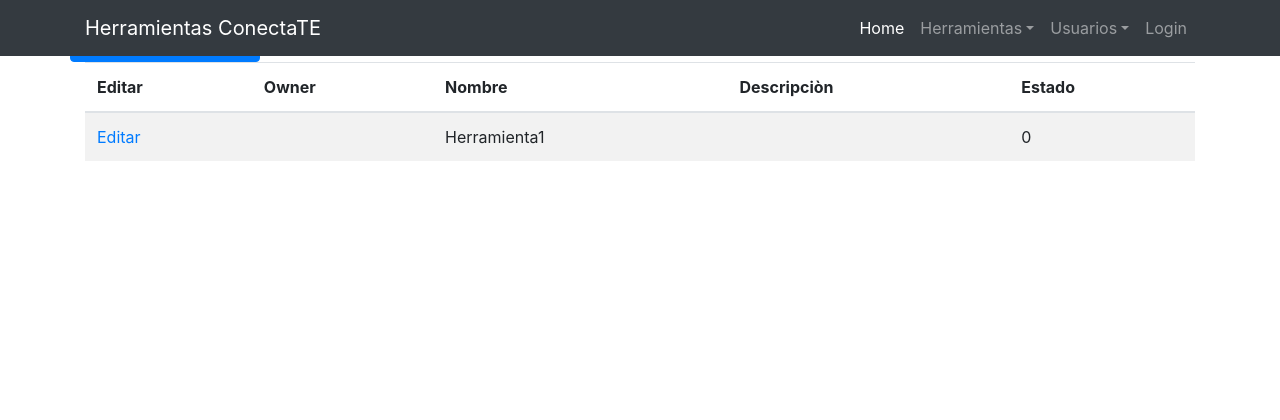
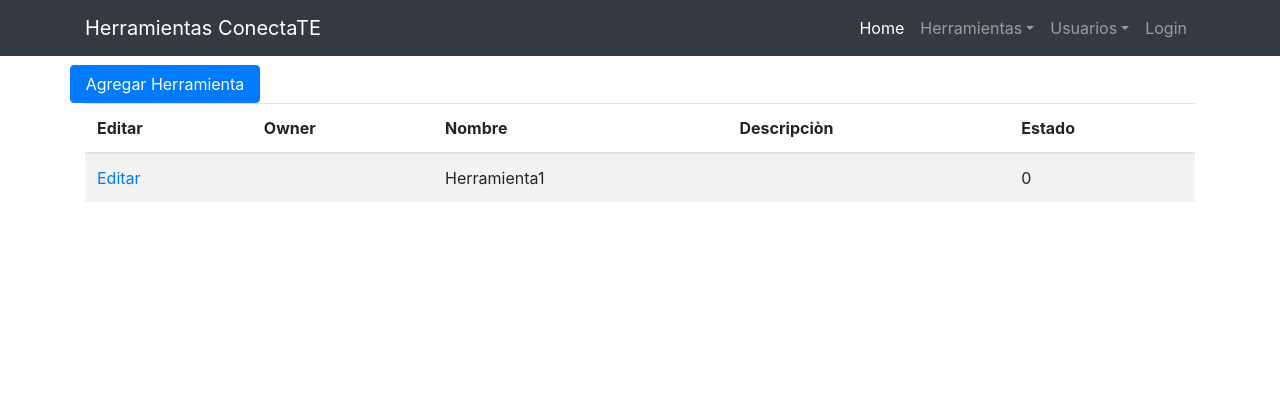
Before and after one commit to leo452/Final_ConectaTE_group4, a Django app: page /herramienta/lista/ in a window 1280 px wide. Shown: the top 420 px of the page. Run offline with Django 3.2, Linux system fonts and the light colour scheme; data comes from the database, SQL or seed files in the repository; both versions use the stored data as it was after the commit; parts of the project's set-up code (start-up, migrations or seed data) failed here and were passed over; some libraries are stand-ins or nearby versions.

Commit message:
Corrección del CSS

```diff
--- a/herramienta/static/css/shop-homepage.css
+++ b/herramienta/static/css/shop-homepage.css
@@ -3,3 +3,7 @@
  * Copyright 2013-2017 Start Bootstrap
  * Licensed under MIT (https://github.com/BlackrockDigital/startbootstrap-shop-homepage/blob/master/LICENSE)
  */
+
+body {
+    padding-top: 65px;
+}
--- a/herramienta/templates/home.html
+++ b/herramienta/templates/home.html
@@ -6,9 +6,6 @@
 
 <!-- Page Content -->
 <div class="container">
-
-    <div id="carouselExampleIndicators" class="carousel slide my-4" data-ride="carousel">
-    </div>
 
     <div class="row">
 
--- a/usuario/templates/base.html
+++ b/usuario/templates/base.html
@@ -46,9 +46,6 @@
         </style>
     </head>
     <body>
-    <div id="carouselExampleIndicators" class="carousel slide my-4" data-ride="carousel">
-    </div>
-
         <!-- Navigation -->
         <nav class="navbar navbar-expand-lg navbar-dark bg-dark fixed-top">
             <div class="container">
```
Also changed, not shown: db.sqlite3.
